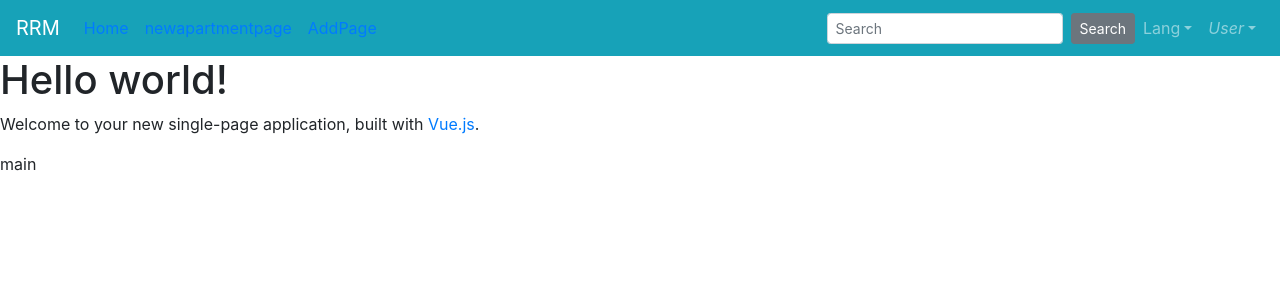
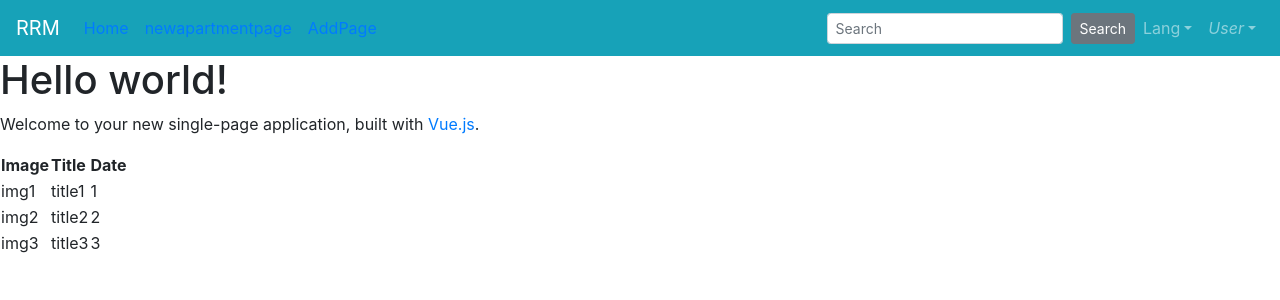
Before and after one commit to DawidPawulski/RoomRentalManager, a Vue app in the folder RoomRentalManager.FrontEnd/: page / in a window 1280 px wide. Shown: the top 300 px of the page. Built offline with nearby package versions, Linux system fonts and the light colour scheme.

Commit message:
Add simple market table, with a way to pass down data to child component in vue

```diff
--- a/RoomRentalManager.FrontEnd/src/components/MarketTable.vue
+++ b/RoomRentalManager.FrontEnd/src/components/MarketTable.vue
@@ -1,7 +1,29 @@
 <template>
+    <table>
+        <thead>
+            <tr>
+                <th>Image</th>
+                <th>Title</th>
+                <th>Date</th>
+            </tr>
+        </thead>
+        <tbody>
+            <tr v-for="advert in AdvertList" v-bind:key="advert.date">
+                <td>{{ advert.image }}</td>
+                <td>{{ advert.title }}</td>
+                <td>{{ advert.date }}</td>
+            </tr>
+        </tbody>
+    </table>
 </template>
 
 <script>
+    export default {
+        name: 'MarketTable',
+        props: {
+            AdvertList: Array
+        }
+    };
 </script>
 
 <style scoped>
--- a/RoomRentalManager.FrontEnd/src/views/MainPage.vue
+++ b/RoomRentalManager.FrontEnd/src/views/MainPage.vue
@@ -1,12 +1,36 @@
 <template>
-    <div>main</div>
+    <div><market :AdvertList="Adverts"></market></div>
 </template>
 
 <script>
+    import MarketTable from '../components/MarketTable';
+
     export default {
         name: 'MainPage',
-        props: {
+        data (){
+            return {
+                Adverts: [
+                {
+                    image: "img1",
+                    title: "title1",
+                    date: "1"
+                },
+                {
+                    image: "img2",
+                    title: "title2",
+                    date: "2"
+                },
+                {
+                    image: "img3",
+                    title: "title3",
+                    date: "3"
+                }
+            ]
+            }
 
+        },
+        components: {
+            'market': MarketTable
         }
     }
 </script>
```
